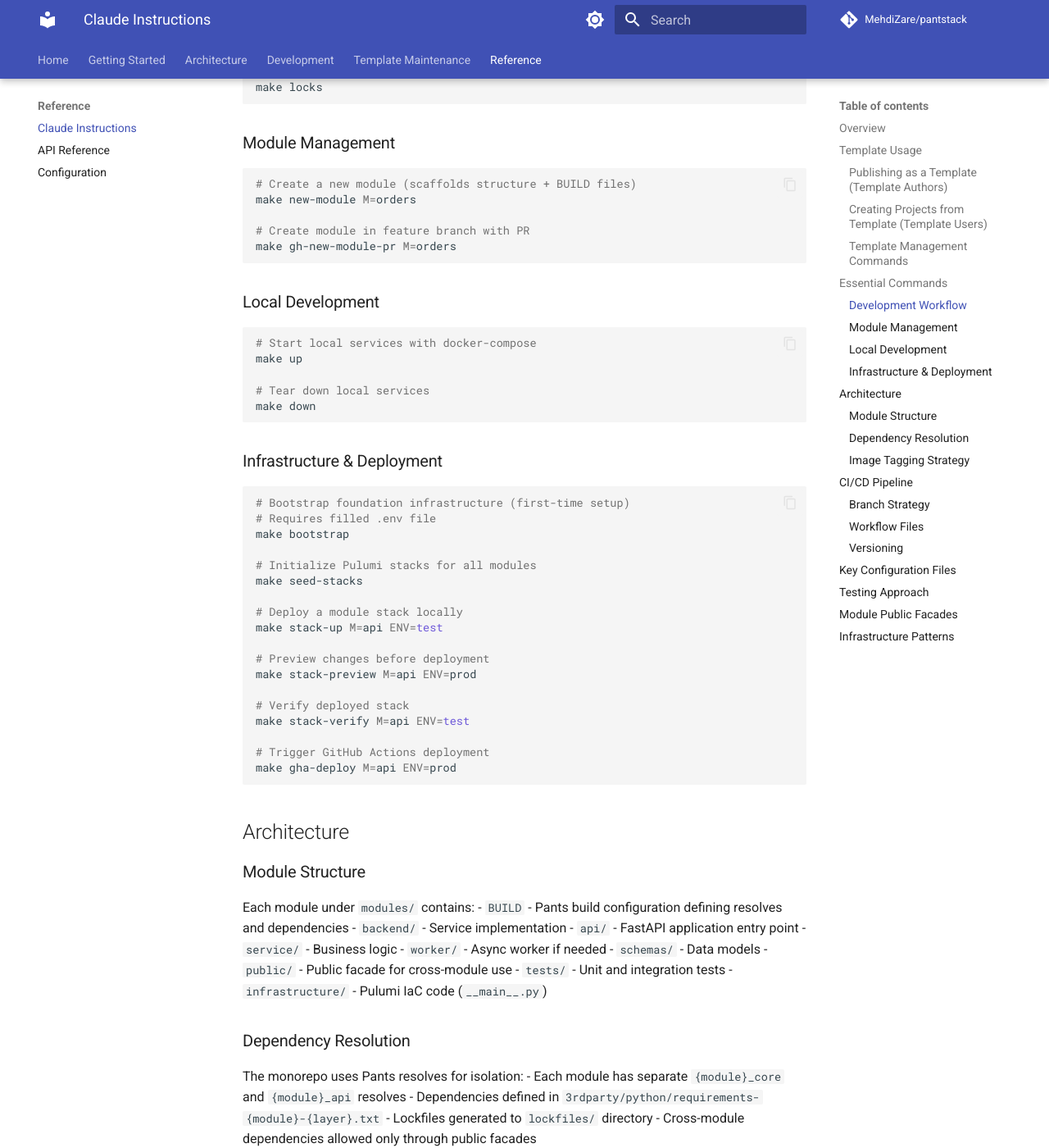
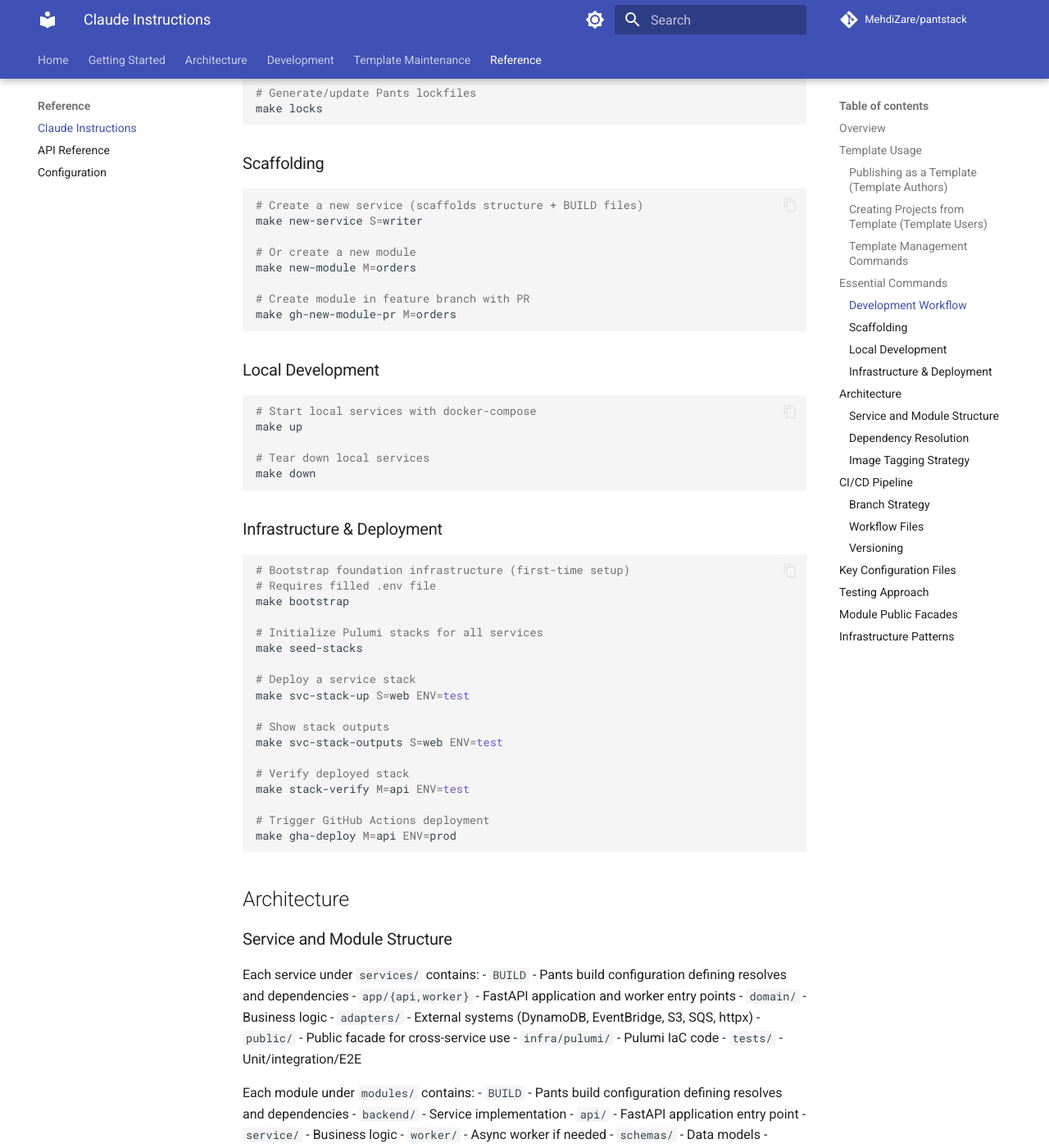
Before and after one commit to MehdiZare/pantstack, an MkDocs documentation site: the page built from docs/reference/claude.md, in a window 1280 px wide and 1400 px high, scrolled down 1684 px. Shown: the whole window at 82% size. Built offline with MkDocs 1.6.1 and Material for MkDocs 9.7.7, drawn with Linux system fonts in a browser that asks for light colours; comment, search, counter and statistics services are not loaded; the version menu is left out; some of the changed text lies outside the part shown.

Commit message:
docs: refresh README and docs for services+modules, Python 3.12, and current commands

````diff
--- a/docs/reference/claude.md
+++ b/docs/reference/claude.md
@@ -5,13 +5,13 @@ This file provides guidance to Claude Code (claude.ai/code) when working with co
 ## Overview
 
 This is Pantstack, a batteries-included monorepo template using:
-- **Pants** build system for module management and dependency resolution
+- **Pants** build system for service/module management and dependency resolution
 - **Cookiecutter/Cruft** for template instantiation
 - **FastAPI** for service APIs
 - **Pulumi** for Infrastructure as Code on AWS
 - **GitHub Actions** for CI/CD
 
-The template provides true module independence with per-module infrastructure, packaging, and tests, while allowing safe cross-module reuse via public facades.
+The template provides independence with per-target infrastructure, packaging, and tests, while allowing safe cross-service/module reuse via public facades.
 
 ## Template Usage
 
@@ -68,16 +68,19 @@ make lint
 # Run all tests
 make test
 
-# Test and package a specific module
-make mod M=api
+# Test and package a specific service
+make mod-s S=web
 
 # Generate/update Pants lockfiles
 make locks
 ```
 
-### Module Management
+### Scaffolding
 ```bash
-# Create a new module (scaffolds structure + BUILD files)
+# Create a new service (scaffolds structure + BUILD files)
+make new-service S=writer
+
+# Or create a new module
 make new-module M=orders
 
 # Create module in feature branch with PR
@@ -99,14 +102,14 @@ make down
 # Requires filled .env file
 make bootstrap
 
-# Initialize Pulumi stacks for all modules
+# Initialize Pulumi stacks for all services
 make seed-stacks
 
-# Deploy a module stack locally
-make stack-up M=api ENV=test
+# Deploy a service stack
+make svc-stack-up S=web ENV=test
 
-# Preview changes before deployment
-make stack-preview M=api ENV=prod
+# Show stack outputs
+make svc-stack-outputs S=web ENV=test
 
 # Verify deployed stack
 make stack-verify M=api ENV=test
@@ -117,7 +120,16 @@ make gha-deploy M=api ENV=prod
 
 ## Architecture
 
-### Module Structure
+### Service and Module Structure
+Each service under `services/` contains:
+- `BUILD` - Pants build configuration defining resolves and dependencies
+- `app/{api,worker}` - FastAPI application and worker entry points
+- `domain/` - Business logic
+- `adapters/` - External systems (DynamoDB, EventBridge, S3, SQS, httpx)
+- `public/` - Public facade for cross-service use
+- `infra/pulumi/` - Pulumi IaC code
+- `tests/` - Unit/integration/E2E
+
 Each module under `modules/` contains:
 - `BUILD` - Pants build configuration defining resolves and dependencies
 - `backend/` - Service implementation
@@ -138,8 +150,8 @@ The monorepo uses Pants resolves for isolation:
 
 ### Image Tagging Strategy
 - Single ECR repository per project
-- Images tagged: `{module}-{branch}-{sha}` and `{module}-v{version}`
-- Worker images: `{module}-worker-{branch}-{sha}`
+- Images tagged: `{name}-{branch}-{sha}` and `{name}-v{version}`
+- Worker images: `{name}-worker-{branch}-{sha}`
 
 ## CI/CD Pipeline
 
@@ -194,14 +206,14 @@ Modules expose public APIs through `backend/public/` directories. Other modules
 
 ## Infrastructure Patterns
 
-Each module's infrastructure (`modules/{module}/infrastructure/__main__.py`) typically includes:
+Each service's or module's infrastructure typically includes:
 - ECS Fargate services with ALB
 - SQS queues for async processing
 - S3 buckets for storage
 - Module-specific VPC and networking
 - IAM roles with least privilege
 
-Foundation infrastructure (`platform/infra/foundation/`) provides:
+Foundation infrastructure (`stack/infra/foundation/`) provides:
 - ECR repository
 - GitHub OIDC provider
 - CI/CD IAM roles
````
Also changed, not shown: README.md (+5 -0 lines), docs/getting-started/creating-projects.md (+3 -3 lines), docs/getting-started/quick-start.md (+1 -1 lines), docs/index.md (+21 -10 lines).
